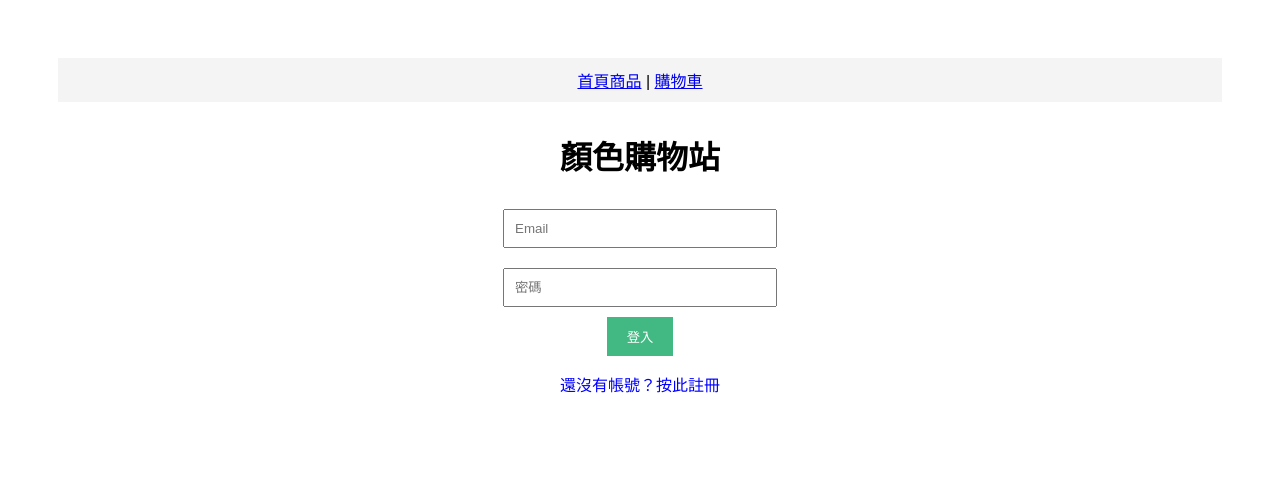
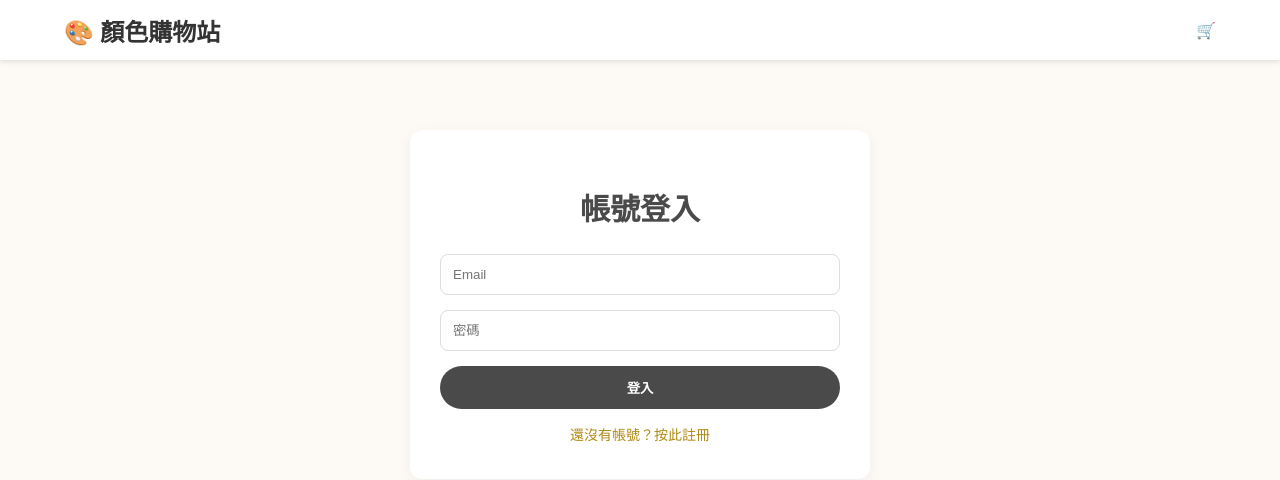
Before and after one commit to yichen-bear/shopping, a Vue app in the folder frontend/: page / in a window 1280 px wide. Shown: the top 480 px of the page. Built offline with nearby package versions, Linux system fonts and the light colour scheme.

Commit message:
change button style

```diff
--- a/frontend/src/App.vue
+++ b/frontend/src/App.vue
@@ -1,16 +1,21 @@
 <template>
-  <div class="container">
-    <nav class="nav-bar">
-      <router-link to="/">首頁商品</router-link> |
-      <router-link to="/cart">購物車</router-link>
-      <button v-if="token" @click="handleLogout" class="logout-btn">登出</button>
-    </nav>
+  <div class="app-wrapper">
+    <header class="main-header">
+      <div class="header-content">
+        <router-link to="/" class="logo">🎨 顏色購物站</router-link>
 
-    <h1>顏色購物站</h1>
+        <div class="header-right">
+          <router-link to="/cart" class="nav-link">🛒</router-link>
+          <button v-if="token" @click="handleLogout" class="logout-btn">登出</button>
+        </div>
+      </div>
+    </header>
 
-    <router-view :token="token" @update-token="updateToken" />
+    <main class="content-container">
+      <router-view :token="token" @update-token="updateToken" />
+    </main>
 
-    <p style="color: red;">{{ message }}</p>
+    <p style="color: red; text-align: center;">{{ message }}</p>
   </div>
 </template>
 
@@ -30,67 +35,71 @@ const handleLogout = () => {
   token.value = ''
   localStorage.removeItem('myToken')
   message.value = "已登出"
-  router.push('/') // 登出後跳回首頁
+  router.push('/')
 }
 </script>
 
 <style>
-.nav-bar {
-  margin-bottom: 30px;
-  padding: 10px;
-  background: #f4f4f4;
+body {
+  margin: 0;
+  font-family: 'Segoe UI', Tahoma, Geneva, Verdana, sans-serif; /* 更現代的字體 */
+  background-color: #fdfaf6; /* 溫暖的淺米色背景 */
+  color: #4a4a4a; /* 深灰文字，比純黑柔和 */
 }
+
+.main-header {
+  position: fixed;
+  top: 0;
+  left: 0;
+  width: 100%;
+  height: 60px;
+  background-color: white;
+  box-shadow: 0 2px 5px rgba(0,0,0,0.1);
+  display: flex;
+  justify-content: center;
+  align-items: center;
+  z-index: 1000;
+}
+
+.header-content {
+  width: 90%;
+  max-width: 1200px;
+  display: flex;
+  justify-content: space-between;
+  align-items: center;
+}
+
+.logo {
+  font-size: 24px;
+  font-weight: bold;
+  text-decoration: none;
+  color: #333;
+}
+
+.header-right {
+  display: flex;
+  align-items: center;
+  gap: 15px;
+}
+
+.nav-link {
+  text-decoration: none;
+  color: #333;
+  font-weight: bold;
+}
+
 .logout-btn {
   background-color: #ff4d4d;
-  margin-left: 20px;
-  padding: 5px 10px;
-}
-.container {
-  padding: 50px;
-  text-align: center;
-  font-family: sans-serif;
-}
-input {
-  margin: 10px;
-  padding: 10px;
-  width: 250px;
-}
-button {
-  padding: 10px 20px;
-  background-color: #42b983;
+  padding: 8px 16px;
+  font-size: 14px;
+  border-radius: 20px;
+  border: none;
   color: white;
-  border: none;
   cursor: pointer;
 }
-.token-box {
-  margin-top: 30px;
-  padding: 10px;
-  border: 1px solid #ccc;
-  background: #f9f9f9;
-  word-break: break-all;
-}
-.products-grid {
-  display: flex;
-  justify-content: center;
-  gap: 20px;
-  flex-wrap: wrap;
-  margin-top: 20px;
-}
-.product-card {
-  border: 1px solid #ddd;
-  padding: 15px;
-  border-radius: 8px;
-  width: 200px;
-}
-.product-card img {
-  width: 100%;
-  border-radius: 4px;
-}
-.color-box {
-  width: 100px;
-  height: 100px;
-  margin: 0 auto 10px auto; /* 居中並與下方文字保持距離 */
-  border: 1px solid #ddd;
-  border-radius: 8px;
+
+.content-container {
+  padding-top: 80px; /* 這裡要大於 header 的高度 */
+  padding-bottom: 20px;
 }
 </style>
--- a/frontend/src/views/Cart.vue
+++ b/frontend/src/views/Cart.vue
@@ -1,58 +1,131 @@
 <template>
   <div class="cart-section">
-    <h2>我的購物車 ({{ userCart.length }} 件)</h2>
+    <h2 style="text-align: center">我的購物車 ({{ userCart.length }} 件)</h2>
 
-    <div v-if="!token">請先登入以查看購物車</div>
+    <div
+      style="text-align: center; margin-top: 40px; margin-bottom: 20px"
+      v-if="!token"
+    >
+      請先登入以查看購物車
+    </div>
 
     <div v-else>
       <ul v-if="userCart.length > 0">
         <li v-for="(item, index) in userCart" :key="index" class="cart-item">
-          <div class="small-color-box" :style="{ backgroundColor: `rgb(${item.red_value}, ${item.green_value}, ${item.blue_value})` }"></div>
+          <div
+            class="small-color-box"
+            :style="{
+              backgroundColor: `rgb(${item.red_value}, ${item.green_value}, ${item.blue_value})`,
+            }"
+          ></div>
           {{ item.name }} - ${{ item.price }}
-          <button @click="removeFromCart(item.id)" class="delete-btn">刪除</button>
+          <button @click="removeFromCart(item.id)" class="delete-btn">
+            刪除
+          </button>
         </li>
       </ul>
       <p v-else>購物車目前是空的</p>
-      <router-link to="/">回到商品頁</router-link>
+      <div class="back-btn-container">
+        <router-link to="/" class="back-btn">回到商品頁</router-link>
+      </div>
     </div>
   </div>
 </template>
 
 <script setup>
-import { ref, onMounted } from 'vue'
+import { ref, onMounted } from "vue";
 
-const props = defineProps(['token'])
-const userCart = ref([])
+const props = defineProps(["token"]);
+const userCart = ref([]);
 
 const fetchCart = async () => {
   if (!props.token) return;
   try {
-    const response = await fetch('http://localhost:3000/api/cart/get-cart', {
-      headers: { 'Authorization': props.token }
+    const response = await fetch("http://localhost:3000/api/cart/get-cart", {
+      headers: { Authorization: props.token },
     });
     if (response.ok) {
       userCart.value = await response.json();
     }
-  } catch (error) { console.error("購物車抓取失敗"); }
+  } catch (error) {
+    console.error("購物車抓取失敗");
+  }
 };
 
 const removeFromCart = async (productId) => {
   try {
-    const response = await fetch(`http://localhost:3000/api/cart/${productId}`, {
-      method: 'DELETE',
-      headers: { 'Authorization': props.token }
-    });
+    const response = await fetch(
+      `http://localhost:3000/api/cart/${productId}`,
+      {
+        method: "DELETE",
+        headers: { Authorization: props.token },
+      },
+    );
     if (response.ok) {
       fetchCart();
     }
-  } catch (error) { alert("刪除失敗"); }
+  } catch (error) {
+    alert("刪除失敗");
+  }
 };
 
 onMounted(fetchCart);
 </script>
 
 <style scoped>
-.cart-item { display: flex; align-items: center; justify-content: center; gap: 15px; margin-bottom: 10px; }
-.small-color-box { width: 30px; height: 30px; border-radius: 4px; }
-.delete-btn { background-color: #ff9800; padding: 5px 10px; }
+.cart-section {
+  max-width: 800px;
+  margin: 0 auto;
+  padding: 20px;
+  background-color: white;
+  border-radius: 12px;
+  box-shadow: 0 2px 10px rgba(0, 0, 0, 0.05);
+}
+
+.cart-item {
+  display: flex;
+  align-items: center;
+  justify-content: space-between; /* 左右分開 */
+  gap: 15px;
+  margin-bottom: 15px;
+  padding: 10px;
+  border-bottom: 1px solid #eee;
+}
+.small-color-box {
+  width: 40px;
+  height: 40px;
+  border-radius: 8px;
+  border: 1px solid #ddd;
+}
+.delete-btn {
+  background-color: #ff6b6b; /* 珊瑚紅 */
+  color: white;
+  border: none;
+  padding: 8px 16px;
+  border-radius: 20px;
+  cursor: pointer;
+  font-size: 14px;
+  transition: background-color 0.3s;
+}
+.delete-btn:hover {
+  background-color: #ff4d4d;
+}
+.back-btn {
+  display: inline-block;
+  margin-top: 20px;
+  padding: 10px 20px;
+  background-color: #f0f0f0;
+  color: #333;
+  text-decoration: none;
+  border-radius: 20px;
+  transition: background-color 0.3s;
+}
+.back-btn:hover {
+  background-color: #e0e0e0;
+}
+.back-btn-container {
+  display: flex;
+  justify-content: center;
+  margin-top: 20px;
+}
 </style>
--- a/frontend/src/views/Products.vue
+++ b/frontend/src/views/Products.vue
@@ -1,13 +1,16 @@
 <template>
   <div>
-    <form v-if="!token" @submit.prevent="handleSubmit">
-      <input v-model="email" type="email" placeholder="Email" required /><br />
-      <input v-model="password" type="password" placeholder="密碼" required /><br />
-      <button type="submit">{{ isLoginMode ? '登入' : '註冊' }}</button>
-      <p @click="isLoginMode = !isLoginMode" style="cursor: pointer; color: blue;">
+    <div v-if="!token" class="auth-container">
+      <h2>{{ isLoginMode ? '帳號登入' : '註冊新帳號' }}</h2>
+      <form @submit.prevent="handleSubmit">
+        <input v-model="email" type="email" placeholder="Email" required /><br />
+        <input v-model="password" type="password" placeholder="密碼" required /><br />
+        <button type="submit" class="auth-btn">{{ isLoginMode ? '登入' : '註冊' }}</button>
+      </form>
+      <p @click="isLoginMode = !isLoginMode" class="toggle-mode">
         {{ isLoginMode ? '還沒有帳號？按此註冊' : '已經有帳號？按此登入' }}
       </p>
-    </form>
+    </div>
 
     <div v-if="token">
       <h2>精選商品</h2>
@@ -19,7 +22,7 @@
           ></div>
           <h3>{{ p.name }}</h3>
           <p>價格：${{ p.price }}</p>
-          <button @click="addToCart(p.id)">加入購物車</button>
+          <button class="add-btn" @click="addToCart(p.id)">加入購物車</button>
         </div>
       </div>
     </div>
@@ -95,23 +98,91 @@ watch(() => props.token, (newToken) => {
 </script>
 
 <style scoped>
+.auth-container {
+    max-width: 400px;
+    margin: 50px auto;
+    padding: 30px;
+    background-color: white;
+    border-radius: 12px;
+    box-shadow: 0 4px 15px rgba(0,0,0,0.05);
+    text-align: center;
+}
+.auth-container input {
+    width: 100%;
+    padding: 12px;
+    margin-bottom: 15px;
+    border: 1px solid #ddd;
+    border-radius: 8px;
+    box-sizing: border-box; /* 確保 padding 不會撐開寬度 */
+}
+.auth-btn {
+    background-color: #4a4a4a; /* 深灰按鈕 */
+    color: white;
+    border: none;
+    padding: 12px 20px;
+    border-radius: 25px;
+    width: 100%;
+    cursor: pointer;
+    font-weight: bold;
+}
+.toggle-mode {
+    cursor: pointer;
+    color: #b08914;
+    font-size: 14px;
+    margin-top: 15px;
+}
 .products-grid {
     display: flex;
     justify-content: center;
-    gap: 20px;
+    gap: 30px;
     flex-wrap: wrap;
+    padding: 20px;
 }
 .product-card {
-    border: 1px solid #ddd;
-    padding: 15px;
-    border-radius: 8px;
-    width: 200px;
+    background-color: white;
+    border: 1px solid #eee;
+    padding: 20px;
+    border-radius: 12px;
+    width: 220px;
+    text-align: center;
+    box-shadow: 0 4px 6px rgba(0,0,0,0.05);
+    transition: transform 0.2s;
+}
+.product-card:hover {
+    transform: translateY(-5px);
 }
 .color-box {
-    width: 100px;
-    height: 100px;
-    margin: 0 auto 10px auto;
-    border: 1px solid #ddd;
-    border-radius: 8px;
-    }
+    width: 120px;
+    height: 120px;
+    margin: 0 auto 15px auto;
+    border: none;
+    border-radius: 10px;
+    box-shadow: inset 0 0 10px rgba(0,0,0,0.1);
+}
+h3 {
+    margin: 10px 0;
+    color: #333;
+}
+p { margin: 5px 0;
+    color: #666;
+}
+h2 {
+    text-align: center;
+    font-size: 30px;
+}
+.add-btn {
+  background-color: #b08914;
+  color: white;
+  border: none;
+  padding: 12px 20px;
+  border-radius: 25px;
+  cursor: pointer;
+  width: 100%;
+  font-weight: bold;
+  transition: background-color 0.3s;
+  margin-top: 15px;
+}
+.add-btn:hover {
+  background-color: #86680e;
+}
 </style>
```
